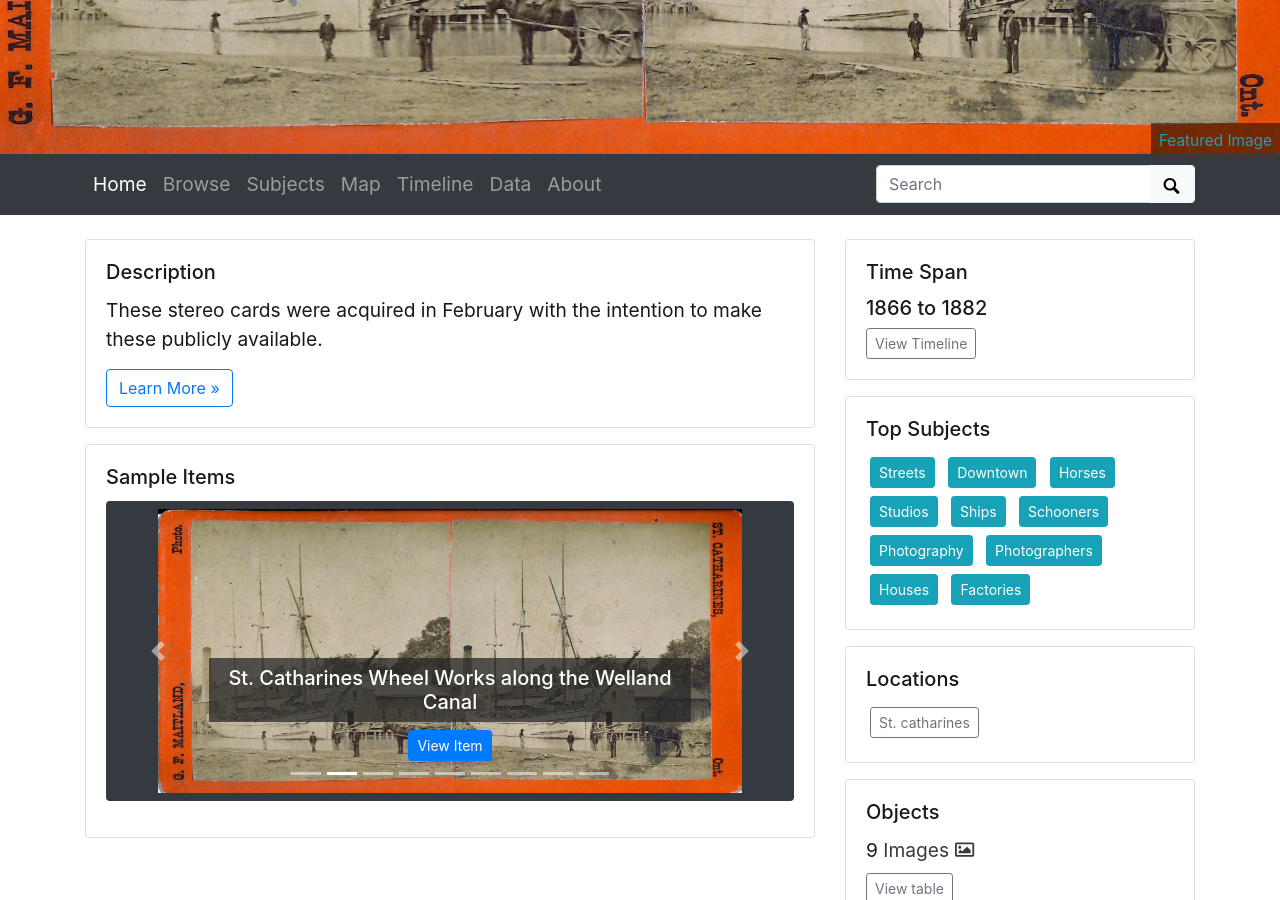
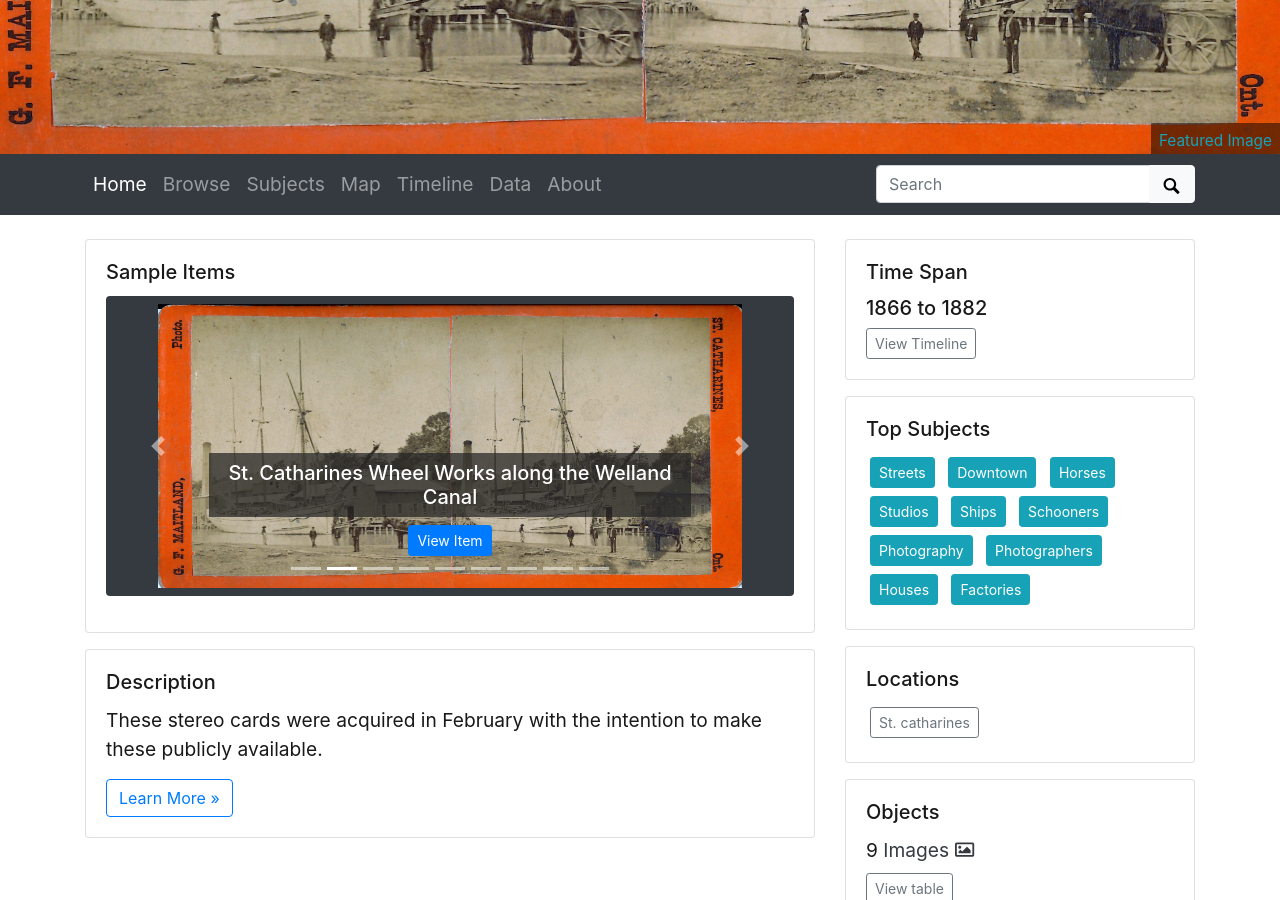
Before and after one commit to dsharron/StCatharinesStereoCards, a Jekyll site: the page built from index.md, in a window 1280 px wide and 900 px high, scrolled down 494 px. Built offline with Jekyll 4.4.1, drawn with Linux system fonts in a browser that asks for light colours.

Commit message:
Update home-infographic.html

```diff
--- a/_layouts/home-infographic.html
+++ b/_layouts/home-infographic.html
@@ -5,8 +5,8 @@ layout: page
 <div class="row">
   <div class="col-md-8">
 
+  {% include index/carousel.html %}
   {% include index/description.html %}
-  {% include index/carousel.html %}
 
   </div>
   <div class="col-md-4">
```
